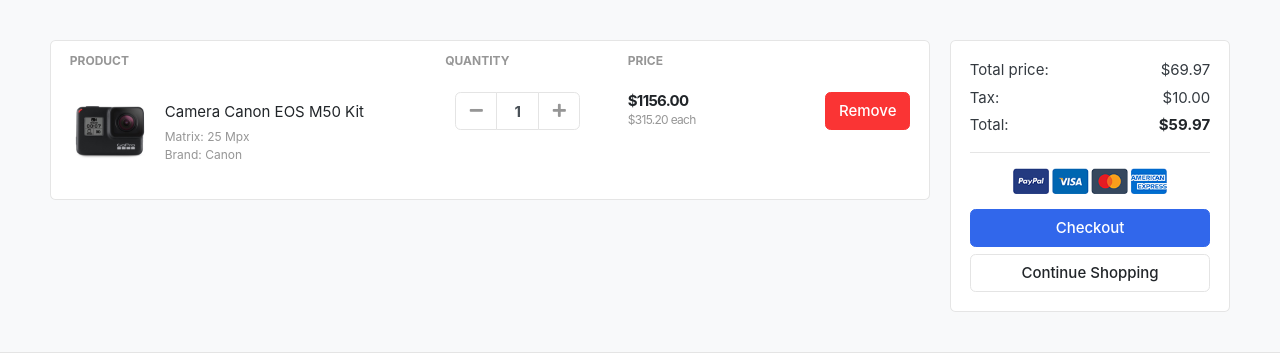
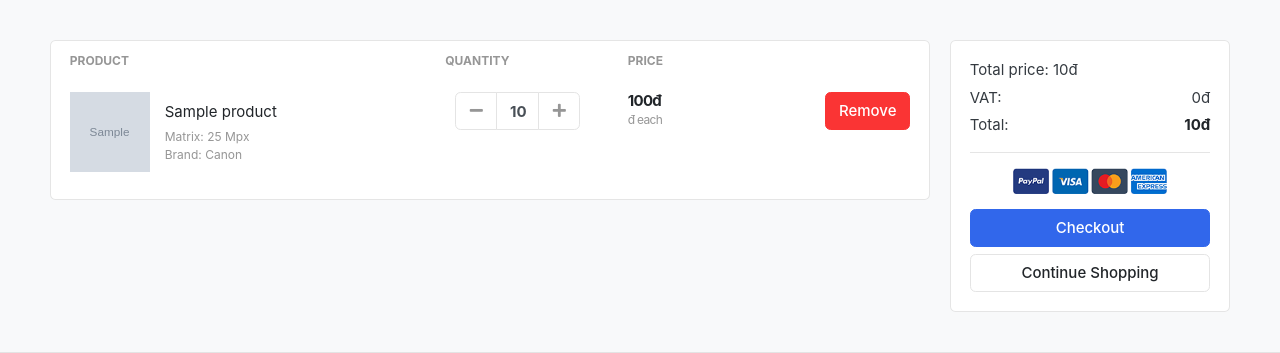
Before and after one commit to luyanakat/web-shop, a Django app: template templates/store/cart.html in a window 1280 px wide. Shown: the part 118-471 px from the top of the page. Run offline with Django 5.2, Linux system fonts and the light colour scheme; tables that the repository leaves empty hold one stand-in row (values such as "Sample post"); the template is opened without the code that fills it: values that come from a table or form of the project are taken from there, most other values are stand-ins (such as "Sample title", 1, 10 or a date in 2020); grey boxes marked "Sample" are stand-in pictures; some libraries are stand-ins or nearby versions; some web fonts are replaced.

Commit message:
update module cart

```diff
--- a/carts/models.py
+++ b/carts/models.py
@@ -1,3 +1,4 @@
+from django.contrib.humanize.templatetags.humanize import intcomma
 from django.db import models
 
 from store.models import Product
@@ -19,5 +20,8 @@
     quantity = models.IntegerField()
     is_active = models.BooleanField(default=True)
 
+    def sub_total(self):
+        return intcomma("{:.0f}".format(self.product.price * self.quantity))
+
     def __str__(self):
         return self.product
--- a/carts/urls.py
+++ b/carts/urls.py
@@ -4,5 +4,7 @@
 
 urlpatterns = [
     path('', views.cart, name='cart'),
-    path('add_cart/<int:product_id>/', views.add_cart, name='add_cart')
+    path('add_cart/<int:product_id>/', views.add_cart, name='add_cart'),
+    path('remove_cart/<int:product_id>/', views.remove_cart, name='remove_cart'),
+    path('remove_cart_item/<int:product_id>/', views.remove_cart_item, name='remove_cart_item')
 ]
--- a/store/models.py
+++ b/store/models.py
@@ -8,7 +8,7 @@
     product_name = models.CharField(max_length=255)
     slug = models.SlugField(max_length=255)
     description = models.TextField(max_length=500, blank=True)
-    price = models.FloatField()
+    price = models.IntegerField()
     image = models.ImageField(upload_to='photos/products')
     stock = models.IntegerField(default=0)
     is_available = models.BooleanField(default=True)
--- a/templates/home.html
+++ b/templates/home.html
@@ -65,11 +65,6 @@
 </section>
 <!-- ========================= SECTION  END// ========================= -->
 
-
-
-
-
-
 </body>
 </html>
 
--- a/templates/includes/navbar.html
+++ b/templates/includes/navbar.html
@@ -70,7 +70,7 @@
 							<a href="./register.html"> Register</a>
 						</div>
 					</div>
-					<a href="./cart.html" class="widget-header pl-3 ml-3">
+					<a href="{% url 'cart' %}" class="widget-header pl-3 ml-3">
 						<div class="icon icon-sm rounded-circle border"><i class="fa fa-shopping-cart"></i></div>
 						<span class="badge badge-pill badge-danger notify">0</span>
 					</a>
--- a/templates/store/cart.html
+++ b/templates/store/cart.html
@@ -5,7 +5,16 @@
     <div class="container">
 
         <!-- ============================ COMPONENT 1 ================================= -->
+        {% if not cart_items %}
+        <div class="container p-md-5 m-md-5 mb-5">
+            <h2 class="text-center">Your Shopping Cart is Empty</h2>
+            <br>
+            <div class="text-center mb-5">
+                <a href="{% url 'store' %}" class="btn btn-primary-light">Continue Shopping</a>
+            </div>
+        </div>
 
+        {% else %}
         <div class="row">
             <aside class="col-lg-9">
                 <div class="card">
@@ -15,16 +24,21 @@
                             <th scope="col">Product</th>
                             <th scope="col" width="120">Quantity</th>
                             <th scope="col" width="120">Price</th>
-  <th scope="col" class="text-right" width="200"> </th>
+                            <th scope="col" class="text-right" width="200"></th>
                         </tr>
                         </thead>
                         <tbody>
+
+                        {% for cart_item in cart_items %}
                         <tr>
                             <td>
                                 <figure class="itemside align-items-center">
-			<div class="aside"><img src="{% static './images/items/11.jpg' %}" class="img-sm"></div>
+                                    <div class="aside">
+                                        <a href="{{ cart_item.product.get_url }}"><img src="{{ cart_item.product.image.url }}" class="img-sm"></a>
+
+                                    </div>
                                     <figcaption class="info">
-				<a href="#" class="title text-dark">Camera Canon EOS M50 Kit</a>
+                                        <a href="{{ cart_item.product.get_url }}" class="title text-dark">{{cart_item.product.product_name}}</a>
                                         <p class="text-muted small">Matrix: 25 Mpx <br> Brand: Canon</p>
                                     </figcaption>
                                 </figure>
@@ -34,25 +48,29 @@
                                 <div class="col">
                                     <div class="input-group input-spinner">
                                         <div class="input-group-prepend">
-							<button class="btn btn-light" type="button" id="button-plus"> <i class="fa fa-minus"></i> </button>
+                                            <a href="{% url 'remove_cart' cart_item.product.id %}" class="btn btn-light"
+                                               type="button" id="button-plus"> <i class="fa fa-minus"></i> </a>
                                         </div>
-							<input type="text" class="form-control"  value="1">
+                                        <input type="text" class="form-control" value="{{ cart_item.quantity }}">
                                         <div class="input-group-append">
-							<button class="btn btn-light" type="button" id="button-minus"> <i class="fa fa-plus"></i> </button>
+                                            <a href="{% url 'add_cart' cart_item.product.id %}" class="btn btn-light"
+                                               type="button" id="button-minus"> <i class="fa fa-plus"></i> </a>
                                         </div>
                                     </div> <!-- input-group.// -->
                                 </div> <!-- col.// -->
                             </td>
                             <td>
                                 <div class="price-wrap">
-			<var class="price">$1156.00</var>
-			<small class="text-muted"> $315.20 each </small>
+                                    <var class="price">{{ cart_item.sub_total }}đ</var>
+                                    <small class="text-muted"> {{ cart_item.formatted_price }}đ each </small>
                                 </div> <!-- price-wrap .// -->
                             </td>
                             <td class="text-right">
-	<a href="" class="btn btn-danger"> Remove</a>
+                                <a href="{% url 'remove_cart_item' cart_item.product.id %}" class="btn btn-danger">
+                                    Remove</a>
                             </td>
                         </tr>
+                        {% endfor %}
 
                         </tbody>
                     </table>
@@ -64,23 +82,23 @@
                 <div class="card">
                     <div class="card-body">
                         <dl class="dlist-align">
-			  <dt>Total price:</dt>
-			  <dd class="text-right">$69.97</dd>
+                            <dt>Total price: {{total}}đ</dt>
+                            <dd class="text-right"></dd>
                         </dl>
                         <dl class="dlist-align">
-			  <dt>Tax:</dt>
-			  <dd class="text-right"> $10.00</dd>
+                            <dt>VAT:</dt>
+                            <dd class="text-right"> 0đ</dd>
                         </dl>
                         <dl class="dlist-align">
                             <dt>Total:</dt>
-			  <dd class="text-right text-dark b"><strong>$59.97</strong></dd>
+                            <dd class="text-right text-dark b"><strong>{{total}}đ</strong></dd>
                         </dl>
                         <hr>
                         <p class="text-center mb-3">
                             <img src="{% static './images/misc/payments.png' %}" height="26">
                         </p>
                         <a href="./place-order.html" class="btn btn-primary btn-block"> Checkout </a>
-			<a href="./store.html" class="btn btn-light btn-block">Continue Shopping</a>
+                        <a href="{% url 'store' %}" class="btn btn-light btn-block">Continue Shopping</a>
                     </div> <!-- card-body.// -->
                 </div> <!-- card.// -->
 
@@ -88,6 +106,7 @@
 
 
         </div> <!-- row.// -->
+        {% endif %}
         <!-- ============================ COMPONENT 1 END .// ================================= -->
 
     </div> <!-- container .//  -->
--- a/templates/store/product_detail.html
+++ b/templates/store/product_detail.html
@@ -63,6 +63,9 @@
 			  <label class="btn btn-light">
 			    <input type="radio" name="radio_color"> XL
 			  </label>
+				<label class="btn btn-light">
+			    <input type="radio" name="radio_color"> {{ single_product.id }}
+			  </label>
 			</div>
 		</div>
 	</div> <!-- row.// -->
@@ -72,6 +75,7 @@
 	{% else %}
 	<a href="{% url 'add_cart' single_product.id %}" class="btn  btn-primary"> <span class="text">Add to cart</span> <i class="fas fa-shopping-cart"></i>  </a>
 	{% endif %}
+
 </article> <!-- product-info-aside .// -->
 		</main> <!-- col.// -->
 	</div> <!-- row.// -->
--- a/templates/store/store.html
+++ b/templates/store/store.html
@@ -129,8 +129,6 @@
 	<div class="col-md-4">
 		<figure class="card card-product-grid">
 			<div class="img-wrap">
-
-
 				<a href="{{ product.get_url }}"><img src="{{ product.image.url }}"></a>
 			</div> <!-- img-wrap.// -->
 			<figcaption class="info-wrap">
@@ -140,7 +138,7 @@
 						<span class="price div-center">{{ product.price }}đ</span>
 					</div> <!-- price-wrap.// -->
 				</div>
-				<a href="#" class="btn btn-block btn-primary">Add to cart </a>
+				<a href="{% url 'add_cart' product.id %}" class="btn btn-block btn-primary">Add to cart </a>
 			</figcaption>
 		</figure>
 	</div> <!-- col.// -->
```
Also changed, not shown: carts/views.py (+60 -11 lines), store/views.py (+7 -3 lines), store/migrations/0002_alter_product_price.py (added). Lines whose indentation alone changed are shown as unchanged.
